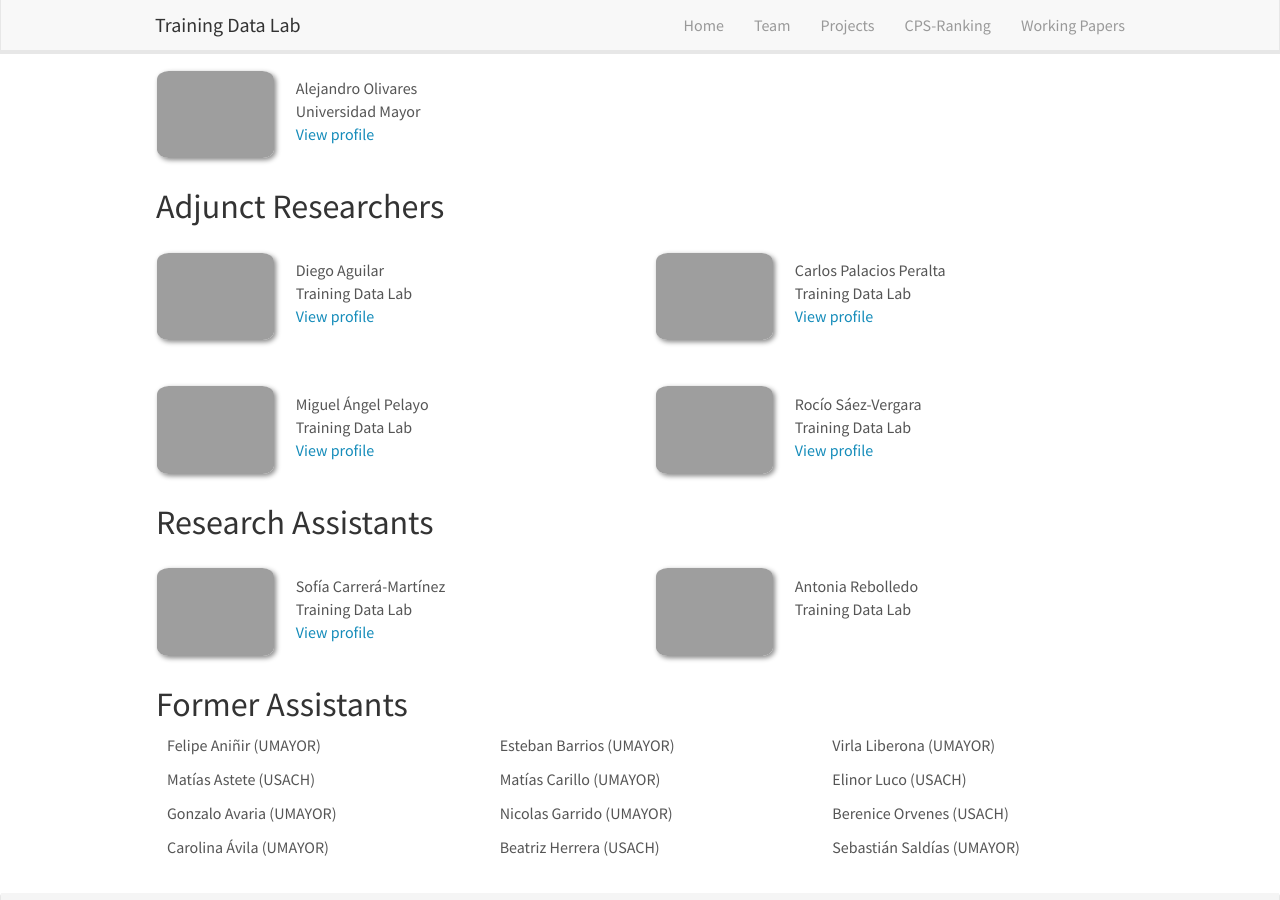
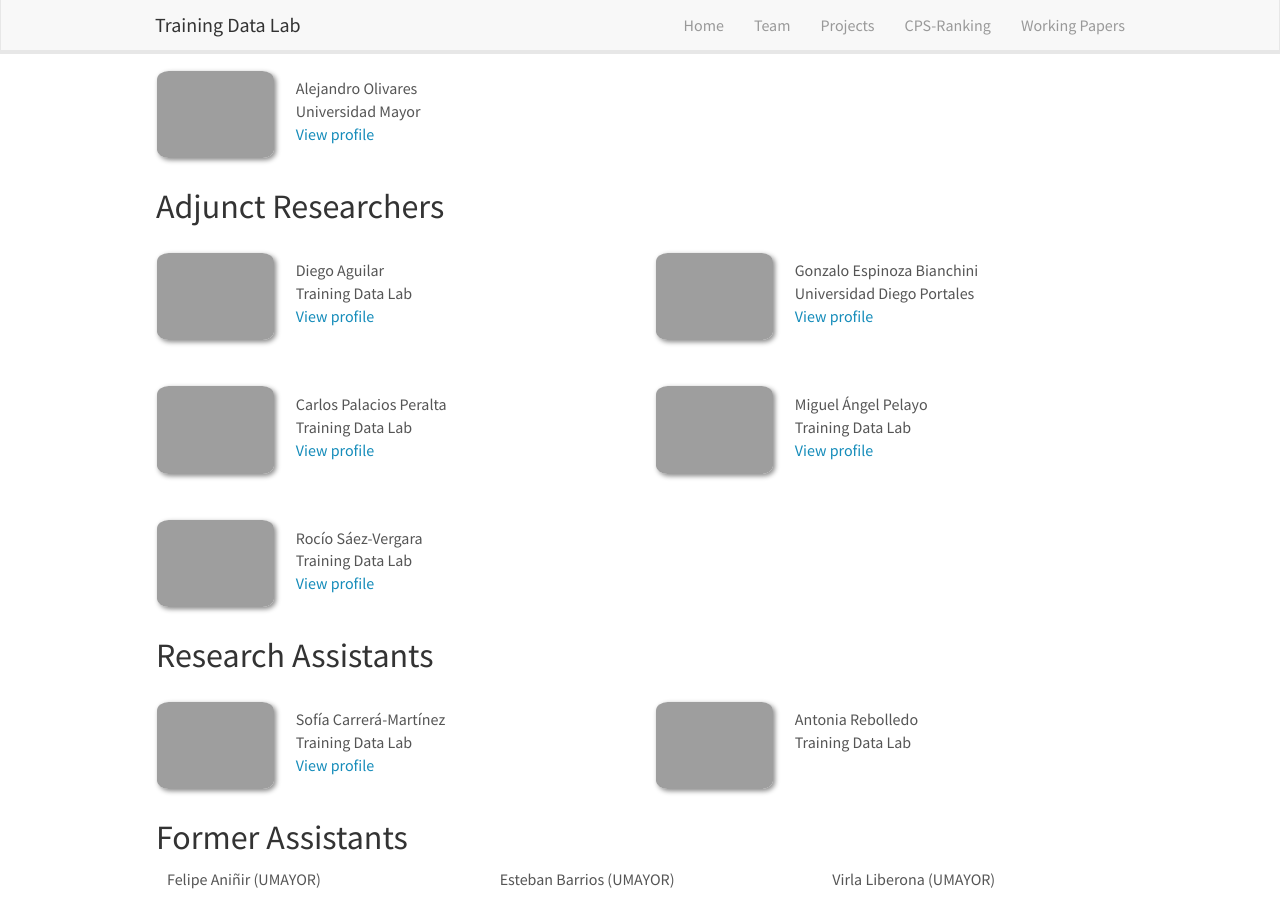
Before and after one commit to training-datalab/old-training-datalab.com, a Jekyll site: the page built from _pages/team.md, in a window 1280 px wide and 900 px high, scrolled down 665 px. Built offline with Jekyll 4.4.1, drawn with Linux system fonts in a browser that asks for light colours; nearby versions of some CDN libraries.

Commit message:
Update adjuncts.yml
Co-Authored-By: Carla Cisternas <carla.cisternas@umayor.cl>

```diff
--- a/_data/adjuncts.yml
+++ b/_data/adjuncts.yml
@@ -3,6 +3,12 @@
   info: Training Data Lab
   email: diego.aguilar@training-datalab.com
   website: <a href="/team/daguilar">View profile</a>
+
+- name: Gonzalo Espinoza Bianchini
+  photo: gespinoza.jpg
+  info: Universidad Diego Portales
+  email: gonzalo.espinozab@mail.udp.cl
+  website: <a href="/team/gespinoza">View profile</a>
 
 - name: Carlos Palacios Peralta
   photo: cpalacios.jpg
```
